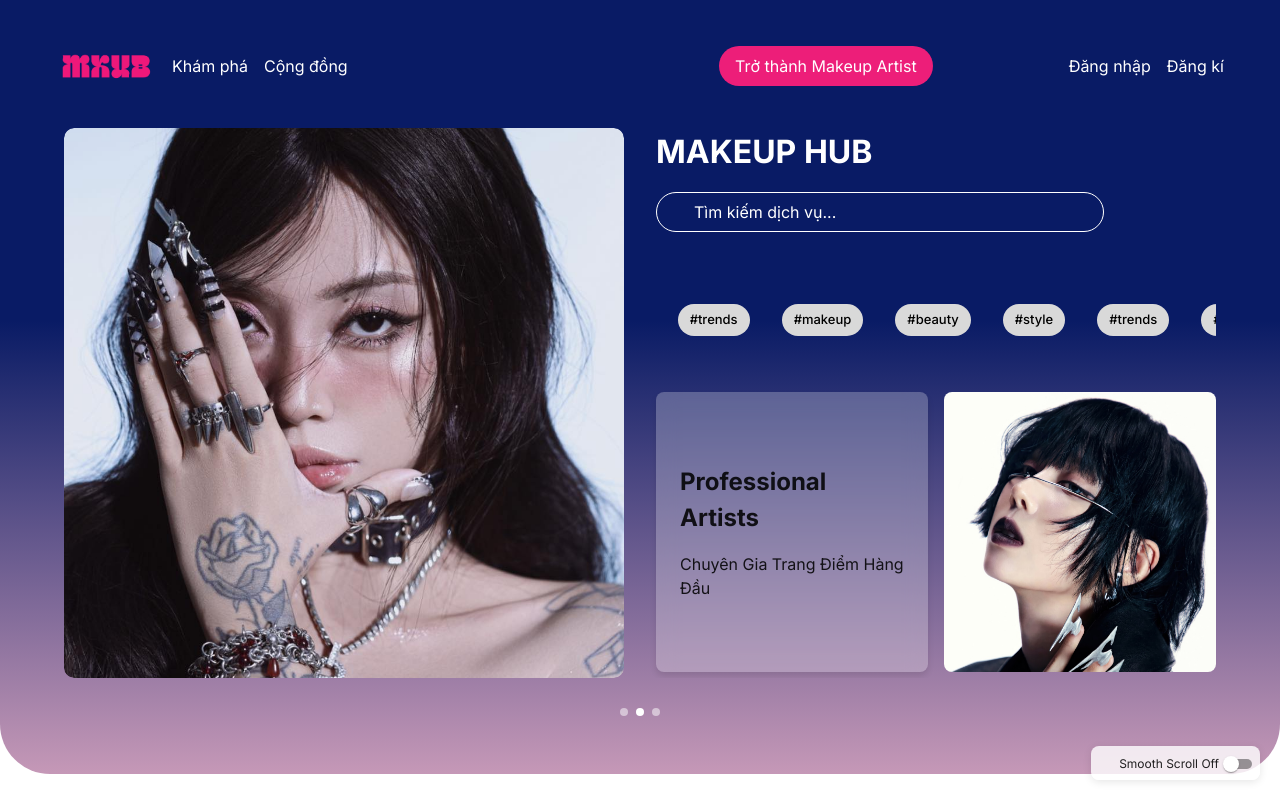
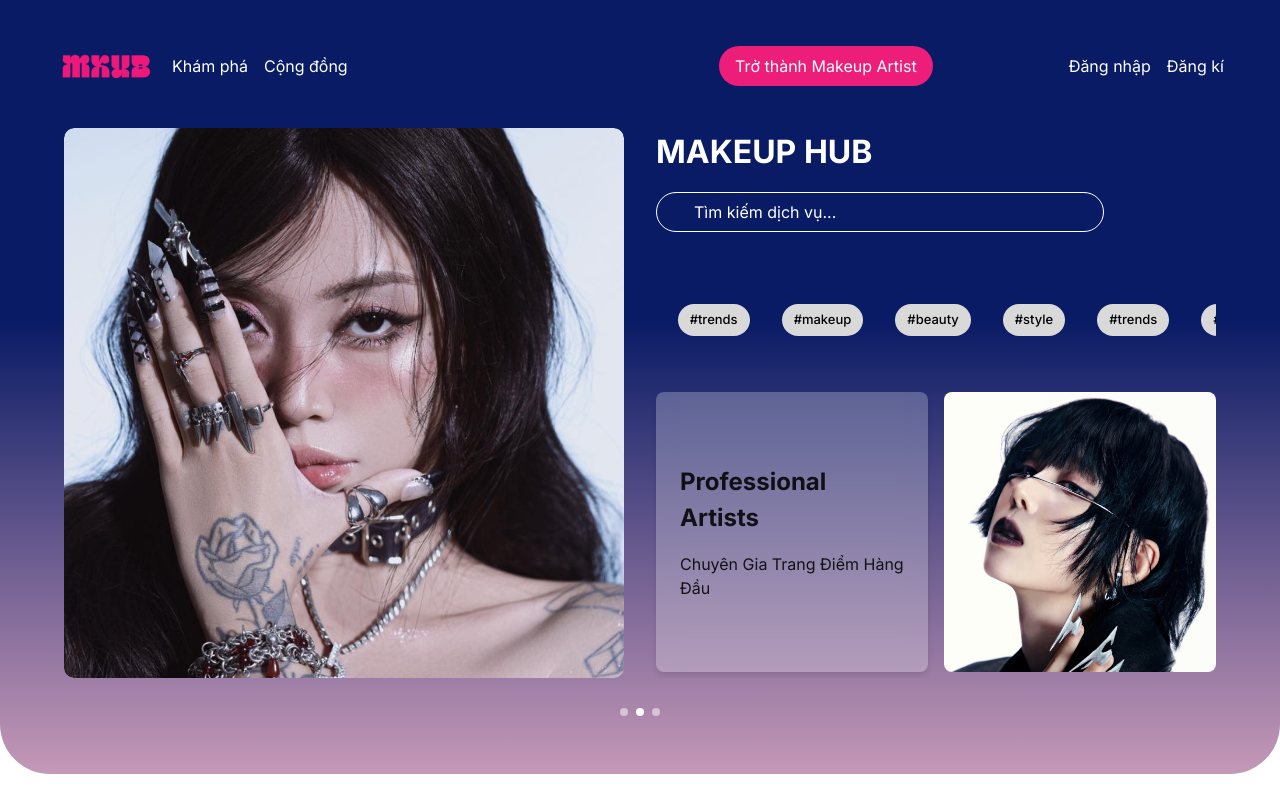
Before and after one commit to mkhub-EXE201/mkhub-fe, a React (Vite) app in the folder fe/: page / in a window 1280 px wide. Shown: the top 800 px of the page. Built offline with nearby package versions, Linux system fonts and the light colour scheme; some icons are missing.

Commit message:
bye bye smoothscroll

```diff
--- a/fe/src/pages/Homepage.jsx
+++ b/fe/src/pages/Homepage.jsx
@@ -1,10 +1,9 @@
-import { CircularProgress, Typography, Paper, Box, Switch, FormControlLabel } from "@mui/material";
-import React, { lazy, Suspense, useEffect, useState } from "react";
+import { CircularProgress, Typography, Paper } from "@mui/material";
+import React, { lazy, Suspense, useEffect } from "react";
 import StatCard from "../components/home-page/StatCard";
 import VideoCarousel from "../components/home-page/VideoCarousel"; // Eager import
 import PropTypes from 'prop-types';
 import Headers from "../components/layout/Headers";
-import SmoothScroll from "../layouts/SmoothScroll";
 
 // Lazy load other components
 const TopServices = lazy(() => import("../components/home-page/TopServices"));
@@ -44,7 +43,6 @@
   </Paper>
 );
 
-// Add PropTypes validation
 StyledFallback.propTypes = {
   height: PropTypes.oneOfType([
     PropTypes.number,
@@ -53,7 +51,6 @@
   text: PropTypes.string
 };
 
-// Add default props
 StyledFallback.defaultProps = {
   height: 200,
   text: "Chờ xíu nha..."
@@ -61,13 +58,6 @@
 
 // Only one default export for the module
 export default function Homepage() {
-  // State for smooth scroll toggle
-  const [smoothScrollEnabled, setSmoothScrollEnabled] = useState(() => {
-    // Get saved preference from localStorage, default to false to avoid lag
-    const saved = localStorage.getItem('smoothScrollEnabled');
-    return saved !== null ? saved === 'true' : false;
-  });
-
   // Use effect to handle initial scroll state
   useEffect(() => {
     // Force a scroll event to update navbar state
@@ -87,14 +77,7 @@
     return () => observer.disconnect();
   }, []);
 
-  // Save preference when changed
-  const handleSmoothScrollToggle = (event) => {
-    const newValue = event.target.checked;
-    setSmoothScrollEnabled(newValue);
-    localStorage.setItem('smoothScrollEnabled', String(newValue));
-  };
-
-  const PageContent = () => (
+  return (
     <>
       <Headers />
       <StatCard />
@@ -110,47 +93,9 @@
       <Suspense fallback={<StyledFallback />}>
         <ArtistBanner />
       </Suspense>
-
-      {/* SmoothSroll toggle */}
-      <Box
-        sx={{
-          position: 'fixed',
-          bottom: 20,
-          right: 20,
-          zIndex: 999,
-          backgroundColor: 'rgba(255,255,255,0.8)',
-          borderRadius: 2,
-          padding: '4px 12px',
-          boxShadow: '0px 2px 8px rgba(0,0,0,0.1)'
-        }}
-      >
-        <FormControlLabel
-          control={
-            <Switch
-              size="small"
-              checked={smoothScrollEnabled}
-              onChange={handleSmoothScrollToggle}
-              color="primary"
-            />
-          }
-          label={
-            <Typography variant="caption">
-              Smooth Scroll {smoothScrollEnabled ? 'On' : 'Off'}
-            </Typography>
-          }
-          labelPlacement="start"
-        />
-      </Box>
-
       <Suspense fallback={<StyledFallback height={100} />}>
         <Footer />
       </Suspense>
     </>
   );
-
-  return (
-    <SmoothScroll enabled={smoothScrollEnabled} strength={0.5}>
-      <PageContent />
-    </SmoothScroll>
-  );
 }
```
